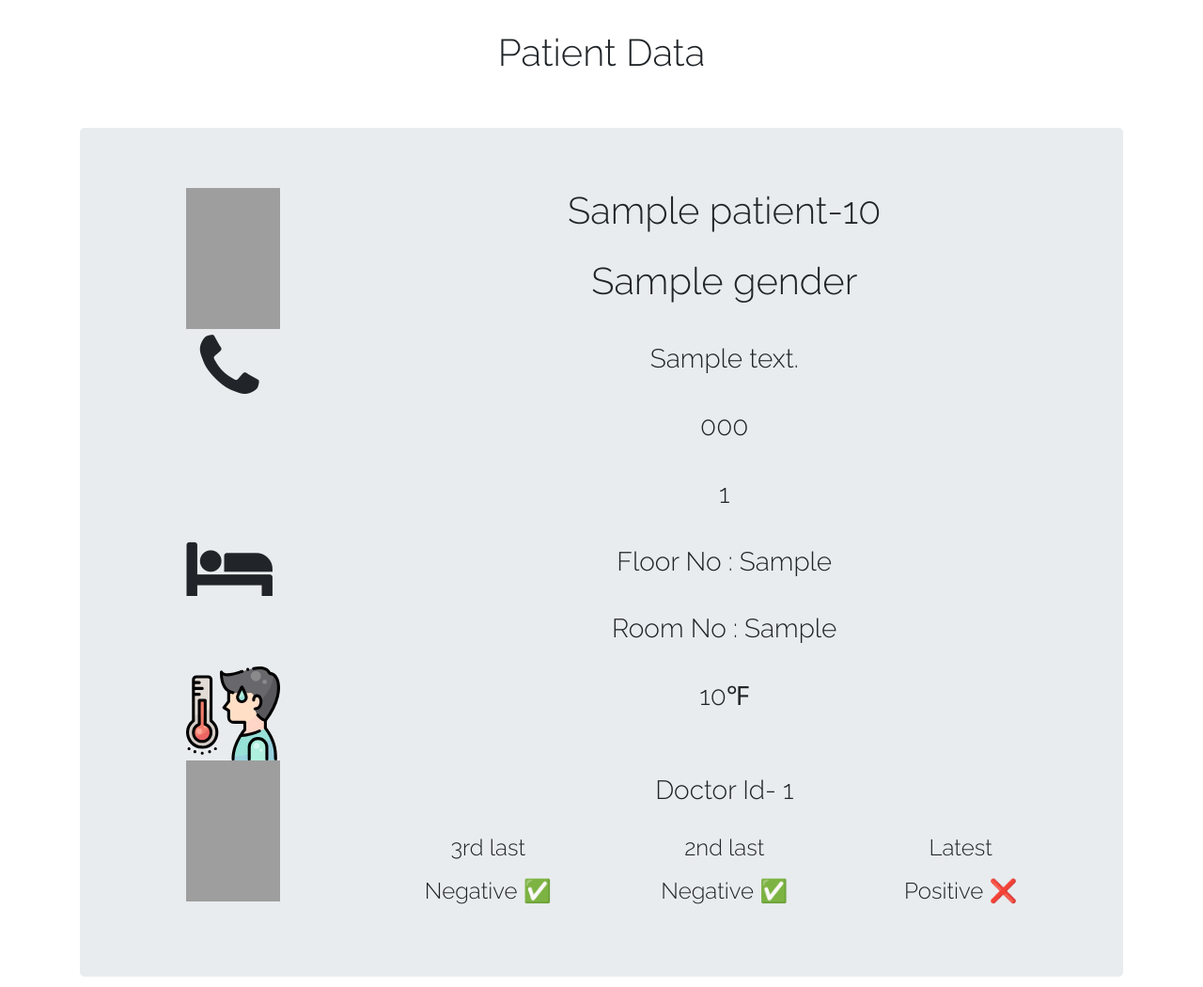
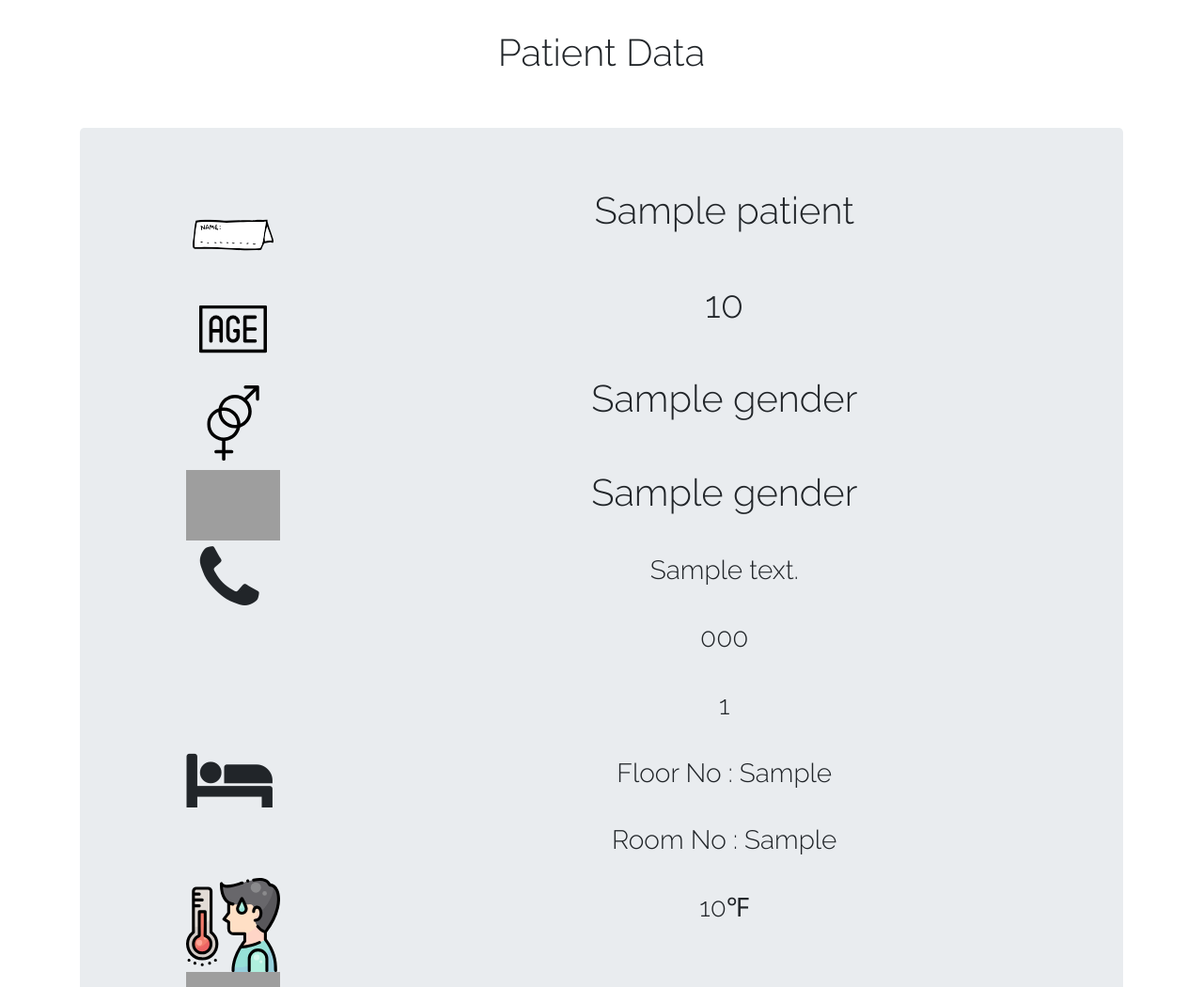
Before and after one commit to Patience-Breakers/Hospital-CMS-for-Covid-19, a Django app: template covidtracker/templates/patient.html in a window 1280 px wide. Shown: the part 93-1143 px from the top of the page at 94% size. Run offline with Django 3.2, Linux system fonts and the light colour scheme; the template is opened without the code that fills it: most values are stand-ins (such as "Sample title", 1, 10 or a date in 2020); some libraries are stand-ins or nearby versions; grey boxes are pictures that could not be loaded.

Commit message:
starting a feature of image in patient models

```diff
--- a/covidtracker/accounts/views.py
+++ b/covidtracker/accounts/views.py
@@ -7,7 +7,7 @@ import collections
 
 
 def index(request):
-    return render(request, 'index.html')
+    return render(request, 'mainPage/index.html')
 
 # todo ----------part of dashboard starts here----------------------------------
 
--- a/covidtracker/templates/patient.html
+++ b/covidtracker/templates/patient.html
@@ -14,16 +14,35 @@
     <br><br>
     <div class="jumbotron text-center">
         <div class="container">
+            <!--todo Name Starts here -->
             <div class="row">
-                <div class="col-3 "><img width="100"
-                        src="https://res.cloudinary.com/dnv3ztqf1/image/upload/v1605983088/css/NAME_zfmbfa.png" alt="">
+                <div class="col-3 "><img width="100" src="{% static 'svg/patient/1.svg' %}" alt="">
                 </div>
                 <div class="col-9">
-                    <h1 class="display-5">{{patient.name}}-{{patient.age}}</h1>
+                    <h1 class="heading">{{patient.name}}</h1>
+                </div>
+            </div>
+            <!--todo Name Ends here -->
+            <!--* Age Starts here-->
+            <div class="row">
+                <div class="col-3 "><img width="100" src="{% static 'svg/patient/2.svg' %}" alt="">
+                </div>
+                <div class="col-9">
+                    <h1 class="display-5">{{patient.age}}</h1>
                 </div>
 
             </div>
+            <!--* Age Ends here-->
+            <!--? Gender Starts here-->
+            <div class="row">
+                <div class="col-3 "><img width="100" src="{% static 'svg/patient/3.svg' %}" alt="">
+                </div>
+                <div class="col-9">
+                    <h1 class="display-5">{{patient.gender}}</h1>
+                </div>
 
+            </div>
+            <!--? Gender Ends here-->
             <div class="row">
                 <div class="col-3 "><img width="100"
                         src="https://res.cloudinary.com/dnv3ztqf1/image/upload/v1605983290/css/NAME_2_za9jwo.png"
@@ -48,8 +67,8 @@
                 <div class="col-3 "><i style="padding-right: 3%;" class="fa fa-5x fa-bed" aria-hidden="true"></i>
                 </div>
                 <div class="col-9">
-                    <h3 class="display-6">Floor No : {{patient.floor_no}}</h3>
-                    <h3 class="display-6">Room No : {{patient.room_no}}</h3>
+                    <h3 class="display-6">Floor No : {{patient.room_no_and_bed_no.floor_no}}</h3>
+                    <h3 class="display-6">Room No : {{patient.room_no_and_bed_no.room_no}}</h3>
 
 
                 </div>
@@ -70,7 +89,7 @@
                         src="https://res.cloudinary.com/dnv3ztqf1/image/upload/v1605984026/css/project_xrp1tm.svg">
                 </div>
                 <div class=" col-9">
-                    <h3 class="display-6">Doctor Id- {{patient.doctorId}}</h3>
+                    <h3 class="display-6">{{patient.doctor.name}}</h3>
 
                 </div>
 
@@ -81,26 +100,7 @@
                 </div>
                 <div class=" col-9">
 
-                    <div class="container">
-                        <div class="row">
-                            <div class="col-4">
-                                <h4>3rd last</h4>
-                                <h4>Negative ✅</h4>
-
-                            </div>
-                            <div class="col-4">
-                                <h4>2nd last</h4>
-                                <h4>Negative ✅</h4>
-
-                            </div>
-
-                            <div class="col-4">
-                                <h4>Latest</h4>
-                                <h4>Positive ❌</h4>
-                            </div>
-
-                        </div>
-                    </div>
+                    <div class="container"> </div>
 
                 </div>
 
```
Also changed, not shown: covidtracker/templates/dashboard.html (+1 -36 lines), covidtracker/static/svg/patient/1.svg (added), covidtracker/static/svg/patient/10.svg (added), covidtracker/static/svg/patient/11.svg (added), covidtracker/static/svg/patient/12.svg (added), covidtracker/static/svg/patient/2.svg (added), covidtracker/static/svg/patient/3.svg (added), covidtracker/static/svg/patient/4.svg (added), covidtracker/static/svg/patient/5.svg (added), covidtracker/static/svg/patient/6.svg (added), covidtracker/static/svg/patient/7.svg (added), covidtracker/static/svg/patient/8.svg (added), covidtracker/static/svg/patient/9.svg (added), covidtracker/templates/mainPage/about.html (added), 1 more files.
